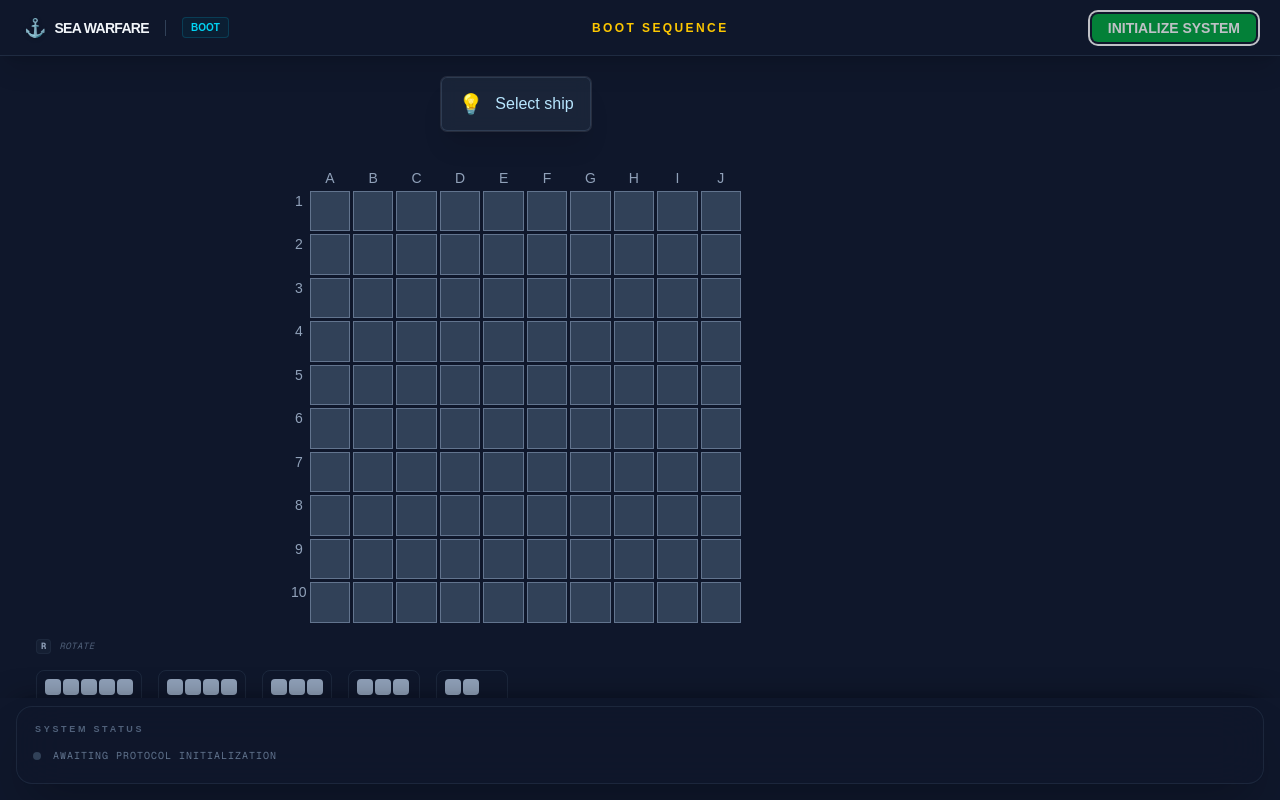
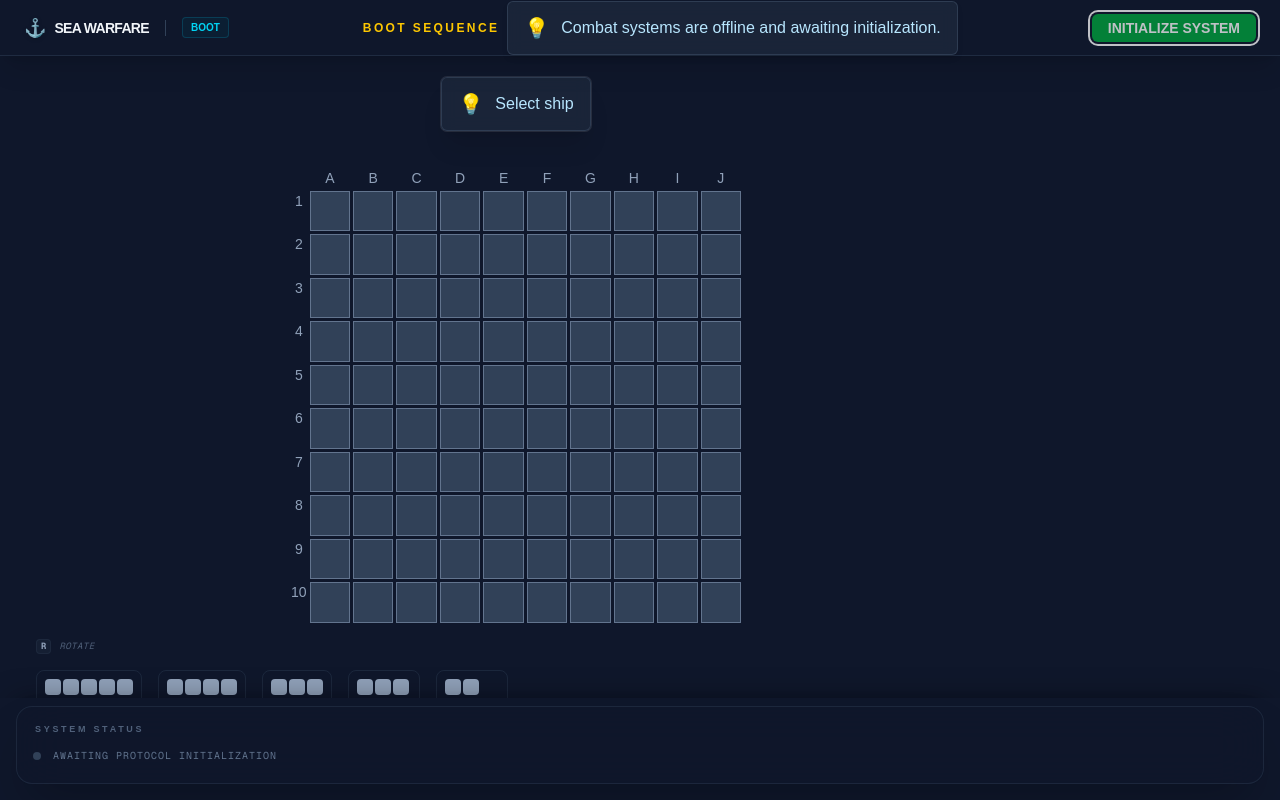
Before and after one commit to BetoCarr/sea-warfare, a Next.js app: page / in a window 1280 px wide. Built offline with nearby package versions, Linux system fonts and the light colour scheme.

Commit message:
feat(game-flow): introduce contextual phase presentation
- Define phase descriptions for each game lifecycle stage
- Display Game Flow presentation in the HUD
- Separate global phase context from placement instructions
- Reuse FeedbackMessage for persistent phase descriptions

```diff
--- a/src/application/game-flow/derivePresentation.ts
+++ b/src/application/game-flow/derivePresentation.ts
@@ -15,30 +15,34 @@ export function derivePresentation(
      * SETUP
      */
     if (
-        phase === GamePhase.SETUP  // GAME
+        phase === GamePhase.SETUP
     ) {
         return {
-            message: 'Initialize combat protocols...',
             phaseLabel: 'BOOT',
+            description: 'Combat systems are offline and awaiting initialization.',
         };
     }
 
-    //  NO PERTENECE A GAMEFLOW
+    /**
+     * PLACEMENT
+     */
     if (phase === GamePhase.PLACEMENT) {
         return {
-            message: 'Distribute your fleet across the sector',
             phaseLabel: 'DEPLOY',
+            description: 'Fleet deployment in progress.',
         };
     }
 
-    //  NO PERTENECE A GAMEFLOW
+    /**
+     * BATTLE
+     */
     if (
         phase === GamePhase.BATTLE &&
         status === GameStatus.PLAYER_TURN
     ) {
         return {
-            message: 'Targeting systems active. Select coordinates.',
             phaseLabel: 'COMBAT',
+            description: 'Your fleet has tactical initiative.',
         };
     }
 
@@ -47,8 +51,8 @@ export function derivePresentation(
         status === GameStatus.AI_TURN
     ) {
         return {
-            message: 'Enemy turn... awaiting impact.',
             phaseLabel: 'COMBAT',
+            description: 'Enemy forces are executing their turn.',
         };
     }
 
@@ -57,17 +61,16 @@ export function derivePresentation(
      */
     if (phase === GamePhase.GAME_OVER) {
         return {
-            message: 'Mission terminated.',
             phaseLabel: 'END',
+            description: 'The mission has concluded.',
         };
     }
 
     /**
      * Fallback
      */
-
     return {
-        message: null,
         phaseLabel: '',
+        description: null,
     };
 }
--- a/src/application/game-flow/game-flow-types.ts
+++ b/src/application/game-flow/game-flow-types.ts
@@ -1,5 +1,6 @@
 export type GamePresentation = {
-    message: string | null;
 
     phaseLabel: string;
+
+    description: string | null;
 };
--- a/src/components/hud/GameHUD.tsx
+++ b/src/components/hud/GameHUD.tsx
@@ -1,5 +1,6 @@
 import { ReadinessIndicators } from "./ReadinessIndicators";
 import { TurnSection } from "./TurnSection";
+import { FeedbackMessage } from "./FeedbackMessage";
 import { Button } from "@/components/ui/Button";
 import { useGameFlowController } from "@/application/game-flow/useGameFlowController";
 import { usePlacementFlow } from "@/application/placement/hooks/usePlacementFlow";
@@ -35,7 +36,6 @@ export function GameHUD({ onInitialize, onConfirm }: GameHUDProps) {
       );
     }
     if (flow.capabilities.canAttack) {
-      console.log(flow.presentation.message)
       return <TurnSection />;
     }
     if (flow.capabilities.canRestartGame) {
@@ -114,7 +114,15 @@ export function GameHUD({ onInitialize, onConfirm }: GameHUDProps) {
 
       {/* CENTER: Dynamic Context */}
       <div className="flex-1 flex justify-center mx-4">
-        {renderCenterContent()}
+        <div className="flex flex-wrap items-center justify-center gap-2 text-center">
+          {renderCenterContent()}
+          {flow.presentation.description ? (
+            <FeedbackMessage
+              message={flow.presentation.description}
+              type="instruction"
+            />
+          ) : null}
+        </div>
       </div>
 
       {/* RIGHT: Primary Action */}
```
Also changed, not shown: src/application/game-flow/useGameFlowController.ts (+0 -14 lines).
